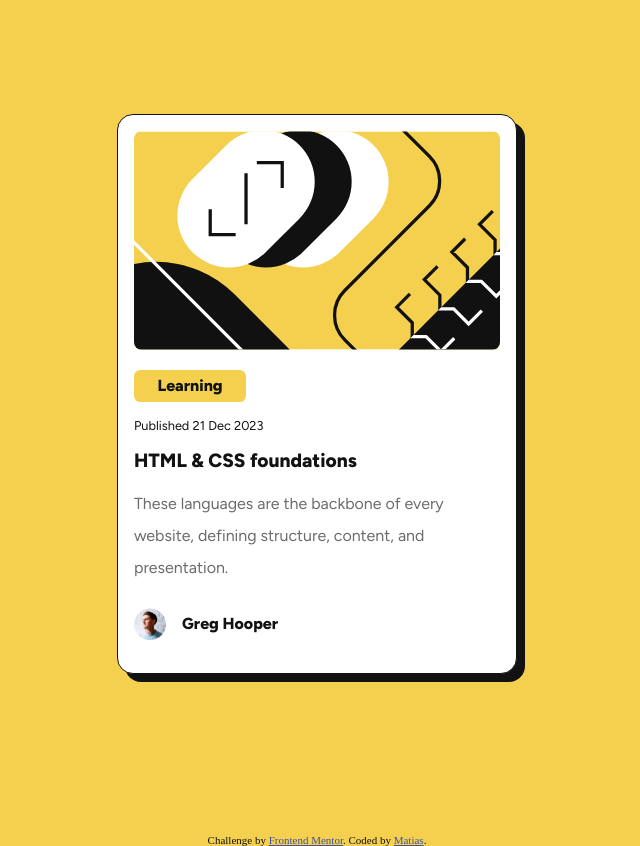
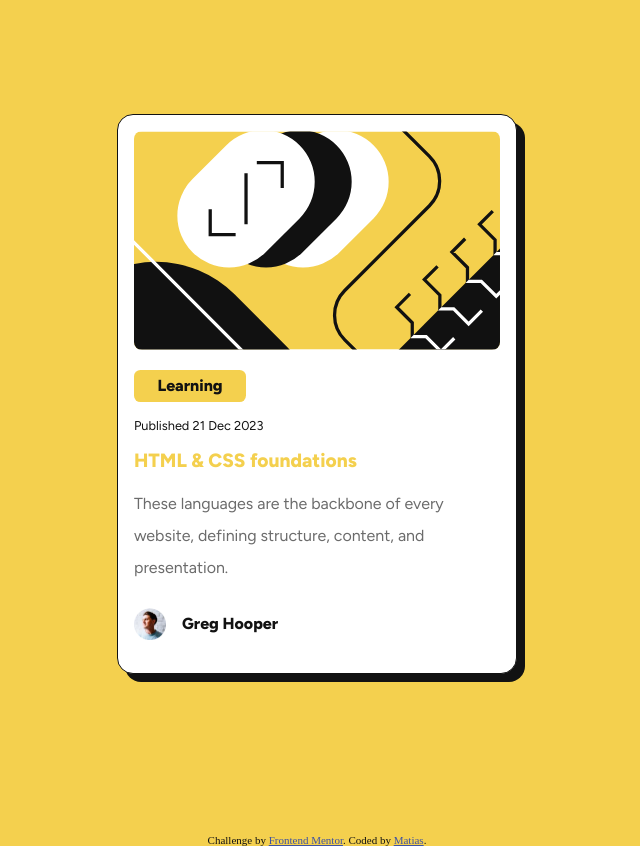
Before and after one commit to sdmatias/blog-preview-card, a plain HTML site: page index.html in a window 1280 px wide. In both pictures the pointer is over the element "HTML & CSS foundations". Shown: the whole page, without its empty margins (323-963 px from the left). Drawn offline with Linux system fonts and the light colour scheme.

Commit message:
title hover

```diff
--- a/styles.css
+++ b/styles.css
@@ -69,6 +69,11 @@ img {
     margin: 1rem 0;
 }
 
+.title:hover {
+    cursor: pointer;
+    color: var(--color-yellow);
+}
+
 .description {
     color: var(--color-gray500);
     line-height: 2rem;
```
